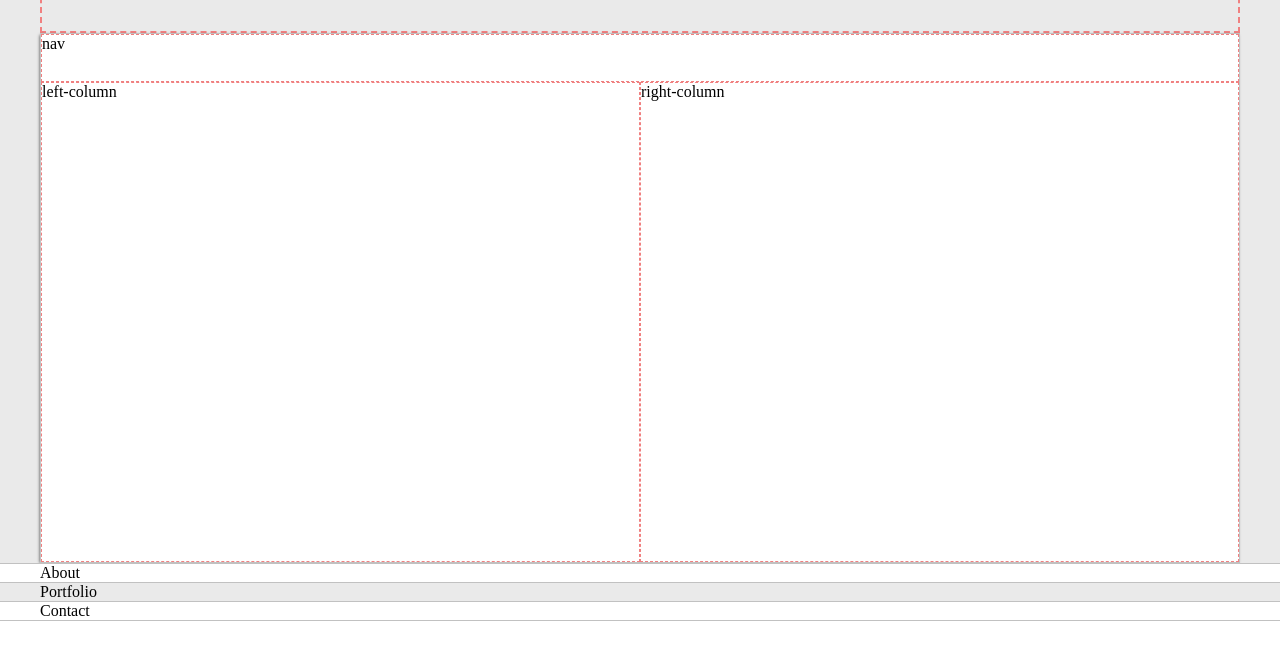
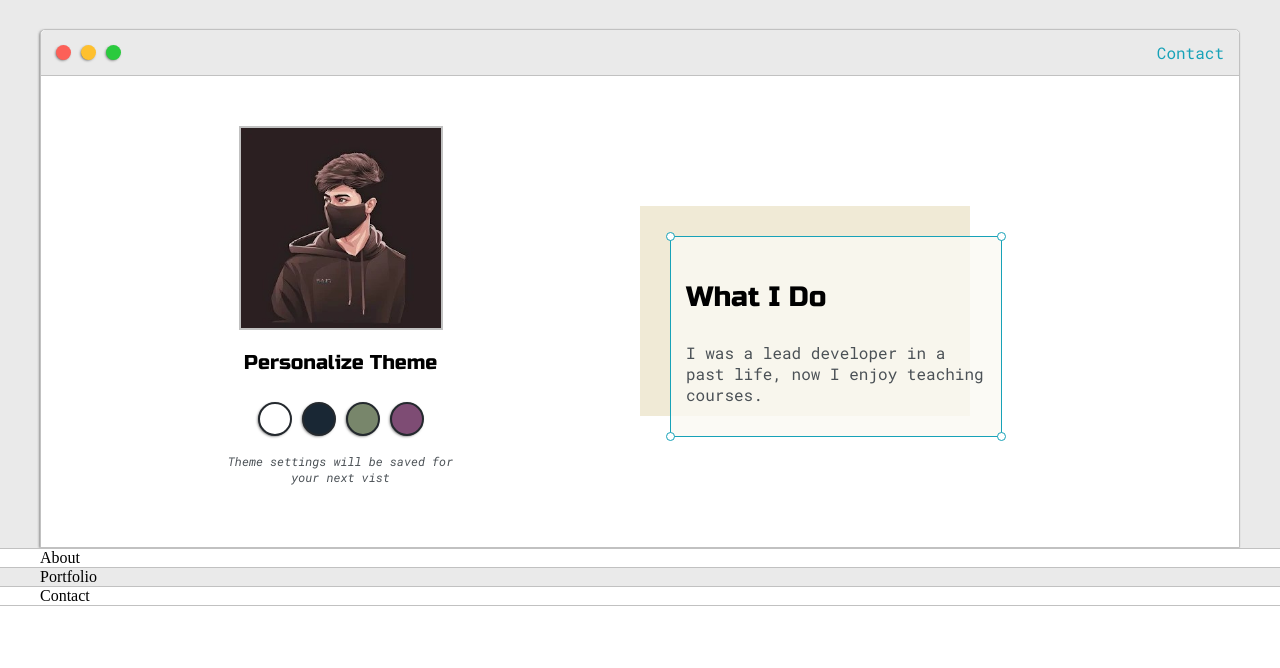
Before and after one commit to KavinduJayawardhana/Portfolio-HTML-CSS-JS, a plain HTML site: page index.html in a window 1280 px wide. Shown: the part 132-800 px from the top of the page. Drawn offline with Linux system fonts and the light colour scheme.

Commit message:
navigation

```diff
--- a/default.css
+++ b/default.css
@@ -8,6 +8,12 @@
 
     --mainText:black;
     --secondaryText:#4b5156;
+
+    --themeDotBorder:#24292e;
+
+    --previewBg:rgba(251,249,243,0.8);
+
+    --previewShadow: #f0ead6;
 }
 
 html,body{
@@ -61,13 +67,13 @@ h6{font-size: 18px;}
     display: grid;
     justify-content: center;
     align-content: center;
-    border: 2px dashed lightcoral;
     min-height: 10em;
 }
 
 .intro-wrapper{
     background-color: var(--secondaryColor);
     border: 1px solid var(--borderColor);
+    border-radius: 5px 5px 0 0;
 
     -webkit-box-shadow:-1px 1px 3px -1px rgba(0,0,0,0.75);
     -moz-box-shadow:-1px 1px 3px -1px rgba(0,0,0,0.75);
@@ -75,27 +81,186 @@ h6{font-size: 18px;}
 
     display: grid;
     grid-template-columns: 1fr 1fr;
-    grid-template-rows: 3em 30em;
     grid-template-areas:
     'nav-wrapper nav-wrapper'
     'left-column right-column';
 }
 
 .nav-wrapper{
+    border-radius: 5px 5px 0 0;
     grid-area: nav-wrapper;
-    border: 1px dashed lightcoral;
+    border-bottom: 1px solid var(--borderColor) ;
+    display: flex;
+    justify-content: space-between;
+    align-items: center;
+    background-color: var(--mainColor);
 }
+
+#navigation{
+    margin: 0;
+    padding: 10px;
+}
+
+#navigation li{
+    display: inline-block;
+    margin-right: 5px;
+    margin-left: 5px;
+}
+
+.dots-wrapper{
+    display: flex;
+    padding: 10px ;
+}
+
+.browser-dot{
+    background-color: black;
+    height: 15px;
+    width: 15px;
+    border-radius: 50%;
+    margin: 5px;
+
+    -webkit-box-shadow:-1px 1px 3px -1px rgba(0,0,0,0.75);
+    -moz-box-shadow:-1px 1px 3px -1px rgba(0,0,0,0.75);
+    box-shadow:-1px 1px 3px -1px rgba(0,0,0,0.75);
+}
+
+#dot-1{
+    background-color: #FC6058;
+}
+#dot-2{
+    background-color: #FEC02F;
+}
+#dot-3{
+    background-color: #2ACA3E;
+}
+
 .left-column{
     grid-area: left-column;
-    border: 1px dashed lightcoral;
+    padding-top: 50px;
+    padding-bottom: 50px;
 }
+
+#profile-pic{
+    display: block;
+    margin: 0 auto;
+    height: 200px;
+    width: 200px;
+    object-fit: cover;
+    border: 2px solid var(--borderColor);
+}
+
+#theme-options-wrapper{
+    display: flex;
+    justify-content: center;
+
+}
+
+.theme-dot{
+    height: 30px;
+    width: 30px;
+    background-color: black;
+    border-radius: 50%;
+
+    margin: 5px;
+    border: 2px solid var(--themeDotBorder);
+
+    -webkit-box-shadow:-1px 1px 3px -1px rgba(0,0,0,0.75);
+    -moz-box-shadow:-1px 1px 3px -1px rgba(0,0,0,0.75);
+    box-shadow:-1px 1px 3px -1px rgba(0,0,0,0.75);
+
+    cursor: pointer;
+}
+
+.theme-dot:hover{
+    border-width: 5px;
+}
+
+#light-mode{
+    background-color: #fff;
+}
+#blue-mode{
+    background-color: #192734;
+}
+#green-mode{
+    background-color: #78866b;
+}
+#purple-mode{
+    background-color: #7E4C74;
+}
+
+#settings-note{
+    font-size: 12px;
+    font-style: italic;
+    text-align: center;
+}
+
 .right-column{
     grid-area: right-column;
-    border: 1px dashed lightcoral;
+    display: grid;
+    align-content: center;
+
+    padding-top: 50px;
+    padding-bottom: 50px;
 }
+
+#preview-shadow{
+    background-color: var(--previewShadow);
+    width: 300px;
+    height: 180px;
+    padding-left: 30px;
+    padding-top: 30px;
+
+}
+
+#preview{
+    width: 300px;
+    border: 1.5px solid #17a2b8;
+    background-color: var(--previewBg);
+    padding: 15px;
+    position: relative;
+}
+
+.corner{
+    width: 7px;
+    height: 7px;
+    border-radius: 50%;
+    border: 1.5px solid #17a2b8;
+    background-color: #fff;
+    position: absolute;
+}
+
+#corner-tl{
+    top: -5px;
+    left: -5px;
+}
+#corner-tr{
+    top: -5px;
+    right: -5px;
+}
+#corner-bl{
+    bottom: -5px;
+    left: -5px;
+}
+#corner-br{
+    bottom: -5px;
+    right: -5px;
+}
+
 
 @media screen and (max-width: 1200px){
     .main-container{
         width: 95%;
     }
 }
+@media screen and (max-width: 800px){
+    .intro-wrapper{
+        grid-template-columns: 1fr;
+        grid-template-areas:
+        'nav-wrapper'
+        'left-column'
+        'right-column';
+    }
+    .right-column{
+        justify-content: center;
+    }
+}
--- a/index.html
+++ b/index.html
@@ -14,13 +14,43 @@
             </div>
             <div class="intro-wrapper">
                 <div class="nav-wrapper">
-                    nav
+                    <div class="dots-wrapper">
+                        <div id="dot-1" class="browser-dot"></div>
+                        <div id="dot-2" class="browser-dot"></div>
+                        <div id="dot-3" class="browser-dot"></div>
+                    </div>
+                    <ul id="navigation">
+                        <li><a href="http://">Contact</a></li>
+                    </ul>
                 </div>
                 <div class="left-column">
-                    left-column
+                    <img id="profile-pic" src="images/profile.jpg" alt="">
+                    <h5 style="text-align: center; line-height: 0;">Personalize Theme</h5>
+
+                    <div id="theme-options-wrapper">
+                        <div id="light-mode" class="theme-dot"></div>
+                        <div id="blue-mode" class="theme-dot"></div>
+                        <div id="green-mode" class="theme-dot"></div>
+                        <div id="purple-mode" class="theme-dot"></div>
+                    </div>
+
+                    <p id="settings-note">Theme settings will be saved for <br>your next vist</p>
                 </div>
                 <div class="right-column">
-                    right-column
+
+                    <div id="preview-shadow">
+                        <div id="preview">
+                            <div id="corner-tl" class="corner"> </div>
+                            <div id="corner-tr" class="corner"> </div>
+
+                            <h3>What I Do</h3>
+                            <p>I was a lead developer in a past life, now I enjoy teaching courses.</p>
+
+                            <div id="corner-br" class="corner"> </div>
+                            <div id="corner-bl" class="corner"> </div>
+                        </div>
+                    </div>
+
                 </div>
             </div>
         </div>
```
Also changed, not shown: images/profile.jpg (added).
